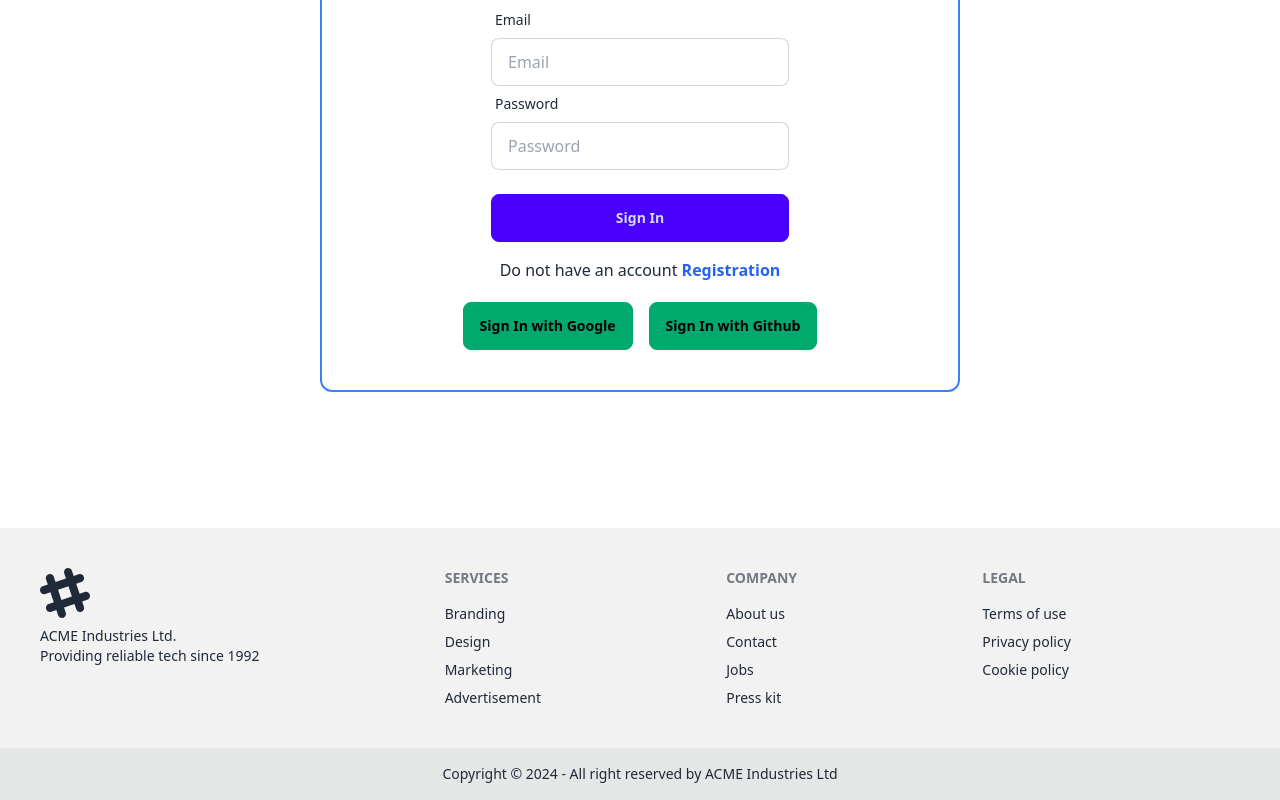
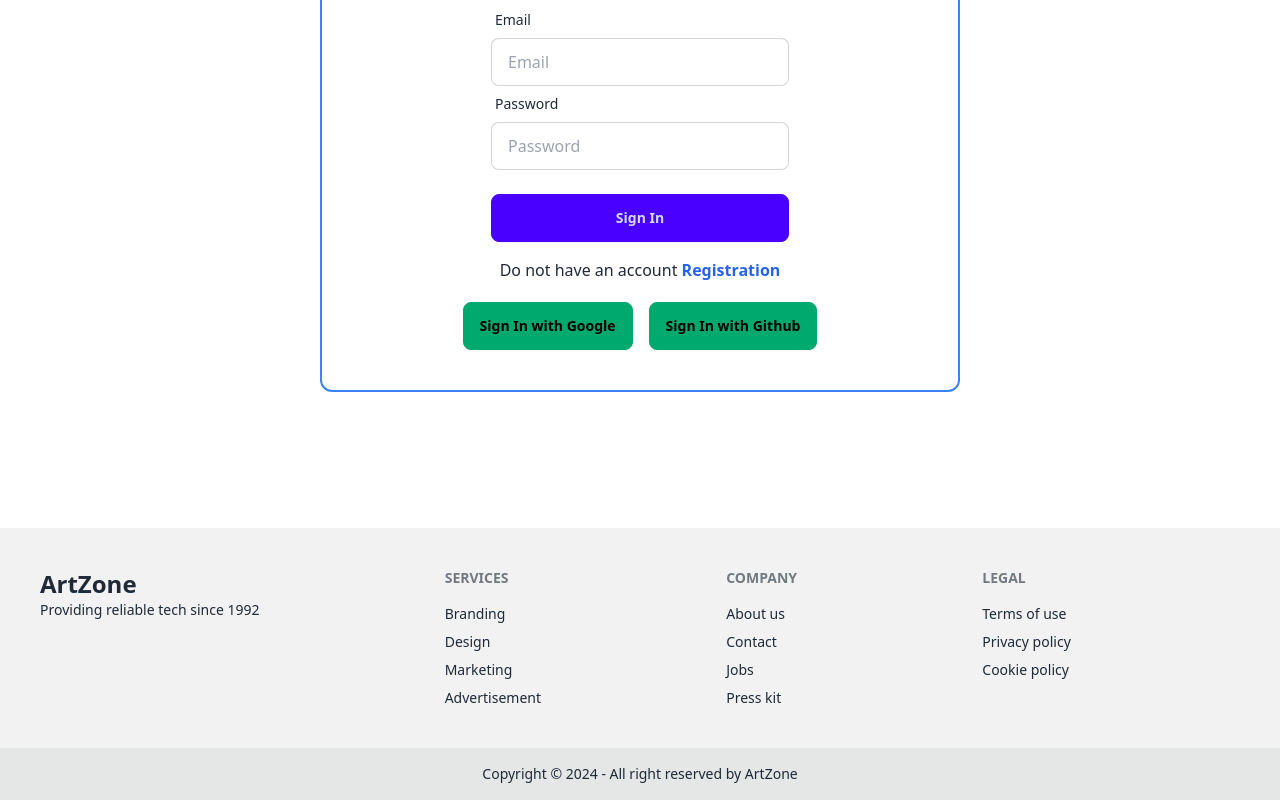
Before and after one commit to ShariarArefinOfficial/art-zone-client, a React (Vite) app: page /login in a window 1280 px wide. Shown: the part 340-1140 px from the top of the page. Built offline with nearby package versions, Linux system fonts and the light colour scheme; no server answers.

Commit message:
Home Page Fully Designed

```diff
--- /dev/null
+++ b/src/components/Pages/Home/Catagories.jsx
@@ -0,0 +1,33 @@
+
+const Catagories = () => {
+    return (
+        <div className="my-10">
+            <div className="flex justify-center items-center">
+                All Categories
+            </div>
+            <div className="grid grid-cols-1 md:grid-cols-2 lg:grid-cols-3 gap-5 mt-5">
+                <div className="p-5 border-2 rounded-xl">
+                    <p className="text-blue-500 text-center">Landscape Painting</p>
+                </div>
+                <div className="p-5 border-2 rounded-xl">
+                    <p className="text-blue-500 text-center">Portrait Drawing</p>
+                </div>
+                <div className="p-5 border-2 rounded-xl">
+                    <p className="text-blue-500 text-center">Watercolour Painting</p>
+                </div>
+                <div className="p-5 border-2 rounded-xl">
+                    <p className="text-blue-500 text-center"> Oil Painting</p>
+                </div>
+                <div className="p-5 border-2 rounded-xl">
+                    <p className="text-blue-500 text-center">Charcoal Sketching</p>
+                </div>
+                <div className="p-5 border-2 rounded-xl">
+                    <p className="text-blue-500 text-center">Cartoon Drawing</p>
+                </div>
+
+            </div>
+        </div>
+    );
+};
+
+export default Catagories;
--- /dev/null
+++ b/src/components/Pages/Home/ExploreElegantArts.jsx
@@ -0,0 +1,23 @@
+//import React from 'react';
+
+const ExploreElegantArts = () => {
+    return (
+        <div>
+            <div className="bg-[#f8f8f8] p-24 rounded-xl">
+          <div className="flex flex-col md:flex-row justify-between items-center gap-6 ">
+            <div>
+                <h1 className="text-3xl font-bold text-black mb-5">EXPLORE ELEGANT ARTS</h1>
+                <p className="text-xl text-[#666] mt-5 mb-8">Elegant arts encompass a wide range of disciplines that prioritize beauty, refinement, and sophistication in their expression.</p>
+                <button className="py-4 px-5 rounded-xl bg-slate-600 text-white">Explore Now</button>
+            </div>
+            <div>
+            <iframe width="560" className="w-[300px] lg:w-[560px] h-[200px] lg:h-[315px]" height="315" src="https://www.youtube.com/embed/x-XvGWFXQ0I?si=pi9o51FJrTXQav6-" title="YouTube video player"  allow="accelerometer; autoplay; clipboard-write; encrypted-media; gyroscope; picture-in-picture; web-share"  allowfullscreen></iframe>
+            </div>
+          </div>
+        </div>
+
+        </div>
+    );
+};
+
+export default ExploreElegantArts;
--- a/src/components/Pages/Home/Home.jsx
+++ b/src/components/Pages/Home/Home.jsx
@@ -3,6 +3,8 @@
 import { useLoaderData } from "react-router-dom";
 import FeaturedArn from "./FeaturedArt/FeaturedArn";
 import Slider from "./Sliders/Slider";
+import Catagories from "./Catagories";
+import ExploreElegantArts from "./ExploreElegantArts";
 
 //import Slider from "./Slider/Slider";
 
@@ -12,6 +14,13 @@ const Home = () => {
         <div>
             <Slider></Slider>
             <FeaturedArn data={data}></FeaturedArn>
+            <Catagories></Catagories>
+            <ExploreElegantArts></ExploreElegantArts>
+            <div className="p-10 flex flex-col justify-center items-center space-y-5 border-2 mt-10 rounded-xl">
+                <h3 className="font-bold text-blue text-2xl">NewsLetter</h3>
+                <input type="text" placeholder="Enter your email address " className="w-full py-2 bg-white rounded-xl"  />
+                <button className="btn btn-primary w-1/2">Submit</button>
+            </div>
         </div>
     );
 };
--- a/src/components/Similar/Footer/Footer.jsx
+++ b/src/components/Similar/Footer/Footer.jsx
@@ -5,19 +5,9 @@ const Footer = () => {
     <div>
       <footer className="footer p-10 bg-base-200 text-base-content">
         <aside>
-          <svg
-            width="50"
-            height="50"
-            viewBox="0 0 24 24"
-            xmlns="http://www.w3.org/2000/svg"
-            fillRule="evenodd"
-            clipRule="evenodd"
-            className="fill-current"
-          >
-            <path d="M22.672 15.226l-2.432.811.841 2.515c.33 1.019-.209 2.127-1.23 2.456-1.15.325-2.148-.321-2.463-1.226l-.84-2.518-5.013 1.677.84 2.517c.391 1.203-.434 2.542-1.831 2.542-.88 0-1.601-.564-1.86-1.314l-.842-2.516-2.431.809c-1.135.328-2.145-.317-2.463-1.229-.329-1.018.211-2.127 1.231-2.456l2.432-.809-1.621-4.823-2.432.808c-1.355.384-2.558-.59-2.558-1.839 0-.817.509-1.582 1.327-1.846l2.433-.809-.842-2.515c-.33-1.02.211-2.129 1.232-2.458 1.02-.329 2.13.209 2.461 1.229l.842 2.515 5.011-1.677-.839-2.517c-.403-1.238.484-2.553 1.843-2.553.819 0 1.585.509 1.85 1.326l.841 2.517 2.431-.81c1.02-.33 2.131.211 2.461 1.229.332 1.018-.21 2.126-1.23 2.456l-2.433.809 1.622 4.823 2.433-.809c1.242-.401 2.557.484 2.557 1.838 0 .819-.51 1.583-1.328 1.847m-8.992-6.428l-5.01 1.675 1.619 4.828 5.011-1.674-1.62-4.829z"></path>
-          </svg>
+
           <p>
-            ACME Industries Ltd.
+            <span className="text-2xl font-bold">ArtZone</span>
             <br />
             Providing reliable tech since 1992
           </p>
@@ -45,7 +35,7 @@ const Footer = () => {
       </footer>
       <div className="footer footer-center p-4 bg-base-300 text-base-content">
         <aside>
-          <p>Copyright © 2024 - All right reserved by ACME Industries Ltd</p>
+          <p>Copyright © 2024 - All right reserved by ArtZone</p>
         </aside>
       </div>
     </div>
--- a/src/components/Similar/NavBar/NavBar.jsx
+++ b/src/components/Similar/NavBar/NavBar.jsx
@@ -56,7 +56,7 @@ const NavBar = () => {
               {navLinks}
             </ul>
           </div>
-          <a className="btn btn-ghost text-xl">daisyUI</a>
+          <Link to='/' className="btn btn-ghost text-xl">ArtZOne</Link>
         </div>
         <div className="navbar-center hidden lg:flex">
           <ul className="menu menu-horizontal px-1">
```
